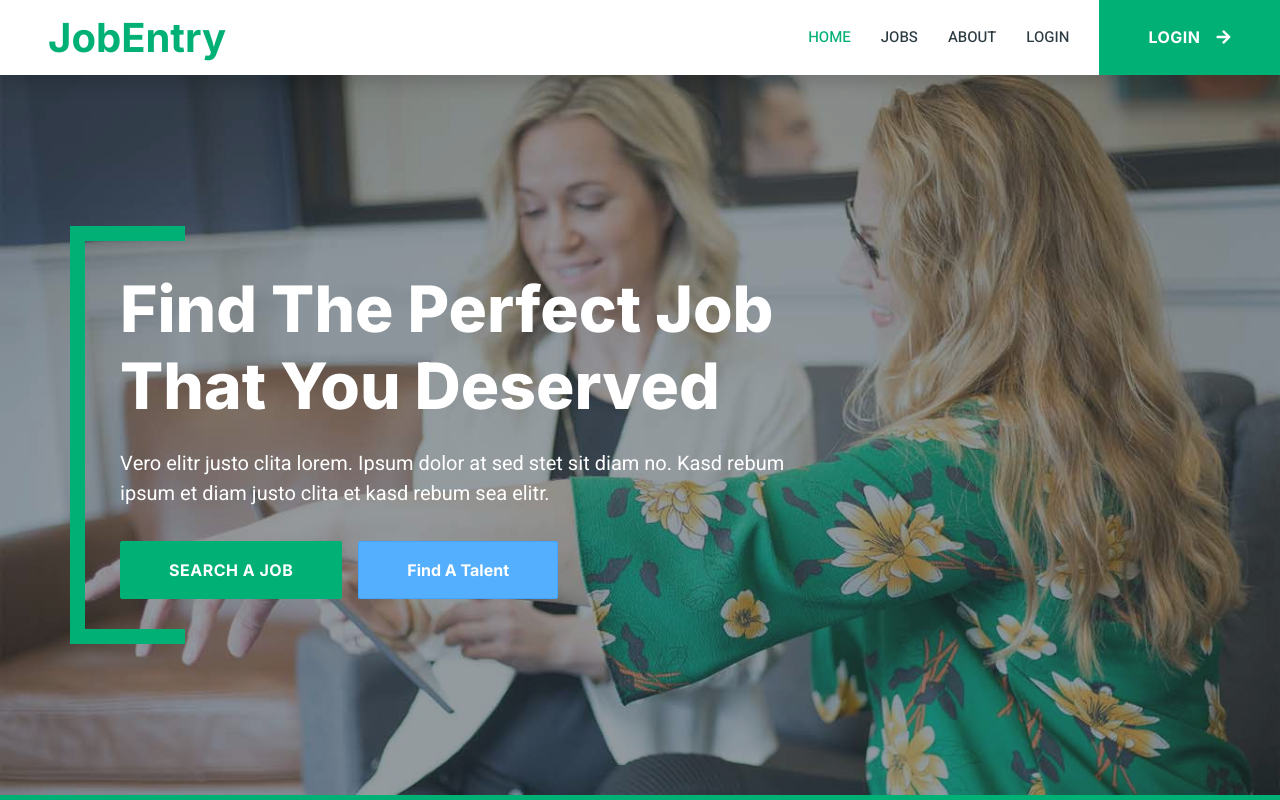
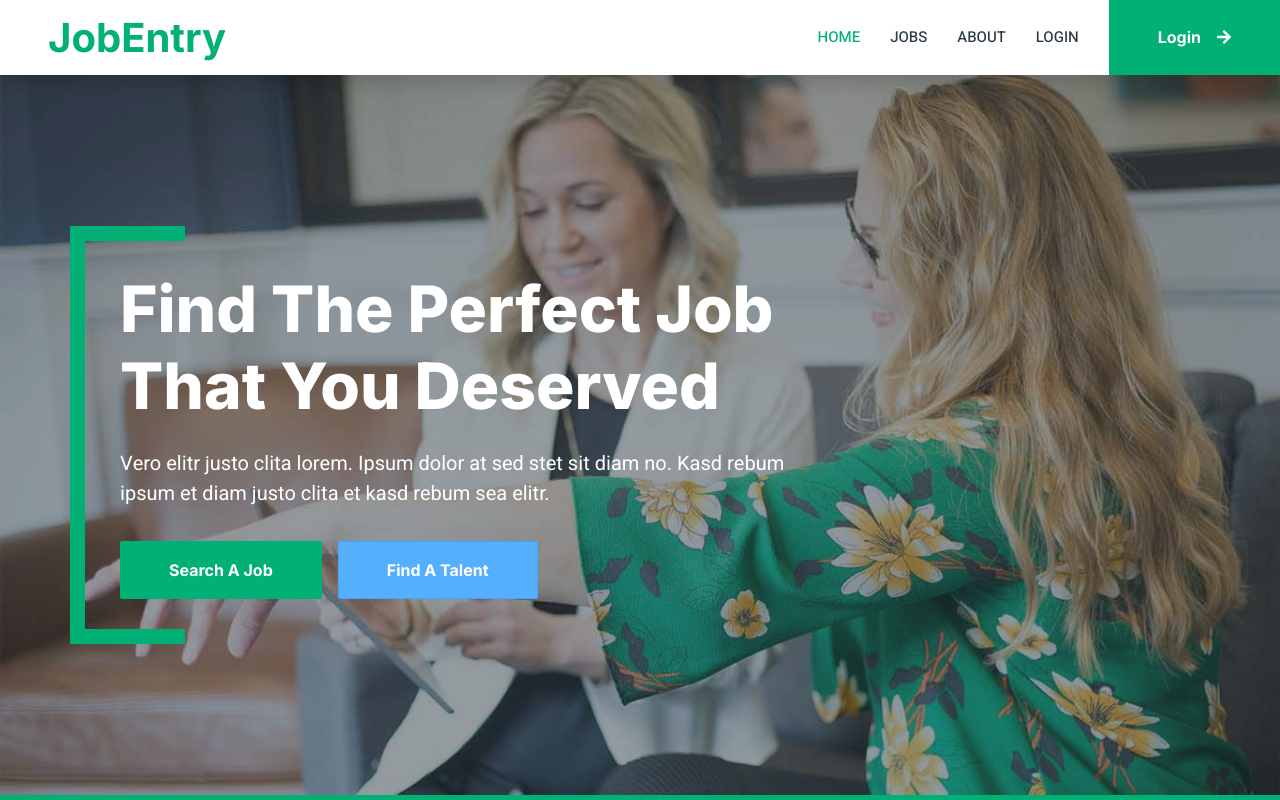
Before and after one commit to mehedihasanhasib/job-listing-frontend, a React (Vite) app: page / in a window 1280 px wide. Shown: the top 800 px of the page. Built offline with nearby package versions, Linux system fonts and the light colour scheme.

Commit message:
button-primary css fixed

```diff
--- a/src/assets/css/filter.css
+++ b/src/assets/css/filter.css
@@ -1,32 +1,32 @@
-.form-floating > .form-control,
-		.form-floating > .form-select {
+.form-floating>.form-control,
+.form-floating>.form-select {
 	height: 60px;
 }
 
-		.form-floating > .form-control::placeholder {
+.form-floating>.form-control::placeholder {
 	color: #6c757d;
 	opacity: 1;
 }
 
-		.form-floating > .form-control:not(:placeholder-shown),
-		.form-floating > .form-select:not([value=""]):not([value=":disabled:"]) {
+.form-floating>.form-control:not(:placeholder-shown),
+.form-floating>.form-select:not([value=""]):not([value=":disabled:"]) {
 	padding-top: 1.625rem;
 	padding-bottom: 0.625rem;
 }
 
-		.form-floating > .form-control:not(:placeholder-shown) ~ label,
-		.form-floating > .form-select:not([value=""]):not([value=":disabled:"]) ~ label {
+.form-floating>.form-control:not(:placeholder-shown)~label,
+.form-floating>.form-select:not([value=""]):not([value=":disabled:"])~label {
 	opacity: 0.65;
 	transform: scale(0.85) translateY(-0.5rem) translateX(0.15rem);
 }
 
-		.form-floating > .form-control:placeholder-shown,
+/* .form-floating > .form-control:placeholder-shown,
 		.form-floating > .form-select[value=""],
 		.form-floating > .form-select[value=":disabled:"] {
 			text-align: center;
-		}
+		} */
 
-		.form-floating > label {
+.form-floating>label {
 	height: 100%;
 	padding: 1rem 0.75rem;
 	pointer-events: none;
@@ -35,15 +35,15 @@
 	transition: opacity 0.1s ease-in-out, transform 0.1s ease-in-out;
 }
 
-		select.form-select option {
+/* select.form-select option {
 			text-align: left;
-		}
+		} */
 
 .form-select {
 	background-position: right 1rem center;
 }
 
-		.form-floating > .form-select {
+.form-floating>.form-select {
 	padding-top: 1.625rem;
 	padding-bottom: 0.625rem;
 }
@@ -51,13 +51,13 @@
 .filter-card {
 	background: #ffffff;
 	border-radius: 15px;
-			box-shadow: 0 5px 15px rgba(0,0,0,0.1);
+	box-shadow: 0 5px 15px rgba(0, 0, 0, 0.1);
 	padding: 30px;
 	transition: all 0.3s ease;
 }
 
 .filter-card:hover {
-			box-shadow: 0 8px 25px rgba(0,0,0,0.15);
+	box-shadow: 0 8px 25px rgba(0, 0, 0, 0.15);
 }
 
 .filter-title {
@@ -68,44 +68,30 @@
 	text-align: center;
 }
 
-		.form-floating > label {
+.form-floating>label {
 	padding-left: 20px;
 }
 
-		.form-control, .form-select {
+.form-control,
+.form-select {
 	border-radius: 10px;
 	border: 1px solid #e0e0e0;
 	padding-left: 40px;
 }
 
-		.form-floating > .form-control:focus,
-		.form-floating > .form-select:focus {
+.form-floating>.form-control:focus,
+.form-floating>.form-select:focus {
 	border-color: #4CAF50;
 	box-shadow: 0 0 0 0.25rem rgba(76, 175, 80, 0.25);
 }
 
-		.btn-primary {
-			background-color: #4CAF50;
-			border-color: #4CAF50;
-			border-radius: 10px;
-			font-weight: 600;
-			text-transform: uppercase;
-			letter-spacing: 0.5px;
-			transition: all 0.3s ease;
-		}
 
-		.btn-primary:hover {
-			background-color: #45a049;
-			border-color: #45a049;
-			/* transform: translateY(-2px); */
-		}
-
-		.form-floating > .form-control:not(:placeholder-shown) ~ label,
-		.form-floating > .form-select ~ label {
+.form-floating>.form-control:not(:placeholder-shown)~label,
+.form-floating>.form-select~label {
 	color: #4CAF50;
 }
 
 /* Add icon styles */
-		.form-floating > label i {
+.form-floating>label i {
 	margin-right: 5px;
 }
--- a/src/pages/Home.jsx
+++ b/src/pages/Home.jsx
@@ -2,12 +2,8 @@ import Carousel from "../components/Carousel";
 import SearchHome from "../components/SearchHome";
 import Category from "../components/Category";
 import JobList from "../components/JobList";
-import { useEffect } from "react";
 
 const Home = () => {
-  useEffect(()=>{
-    console.log("rendered");
-  }, [])
   return (
     <>
       <Carousel />
```
Also changed, not shown: 1 other file (tests, documents, lock files or other folders). Lines whose indentation alone changed are shown as unchanged.
